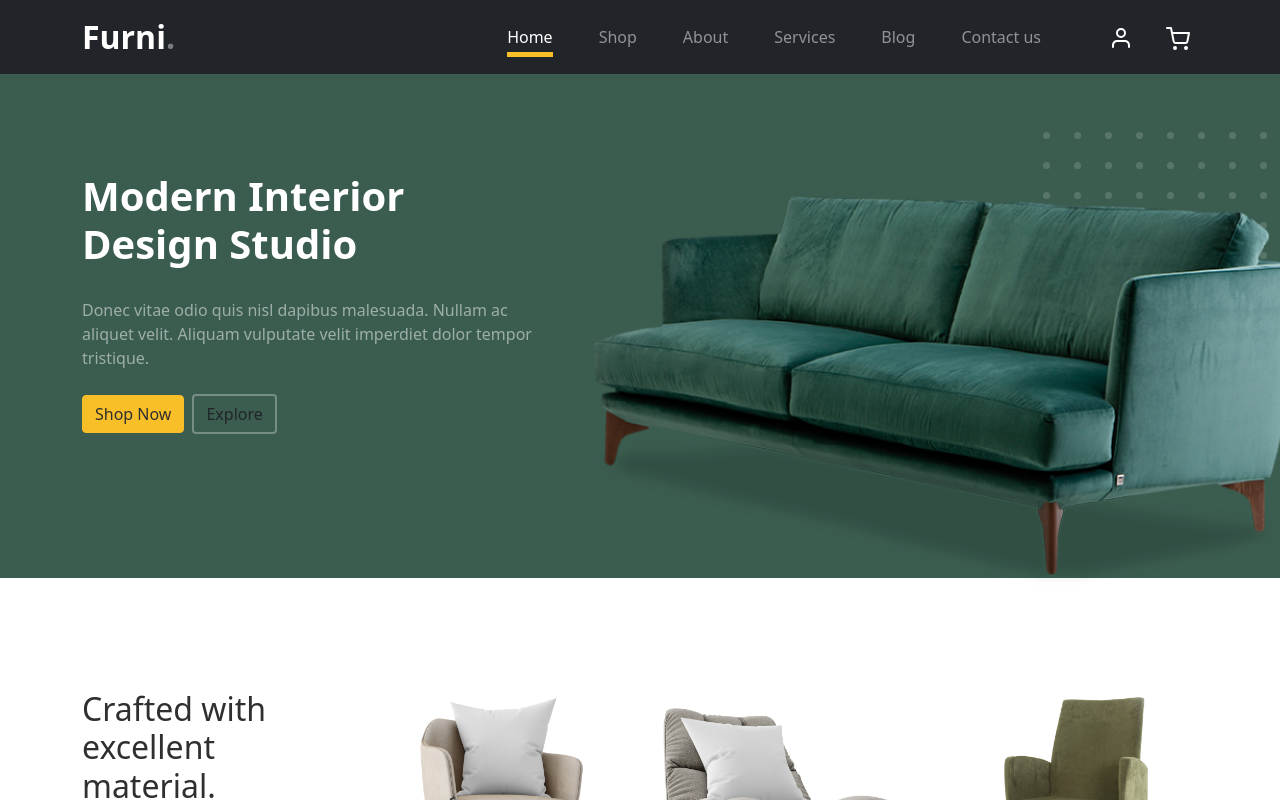
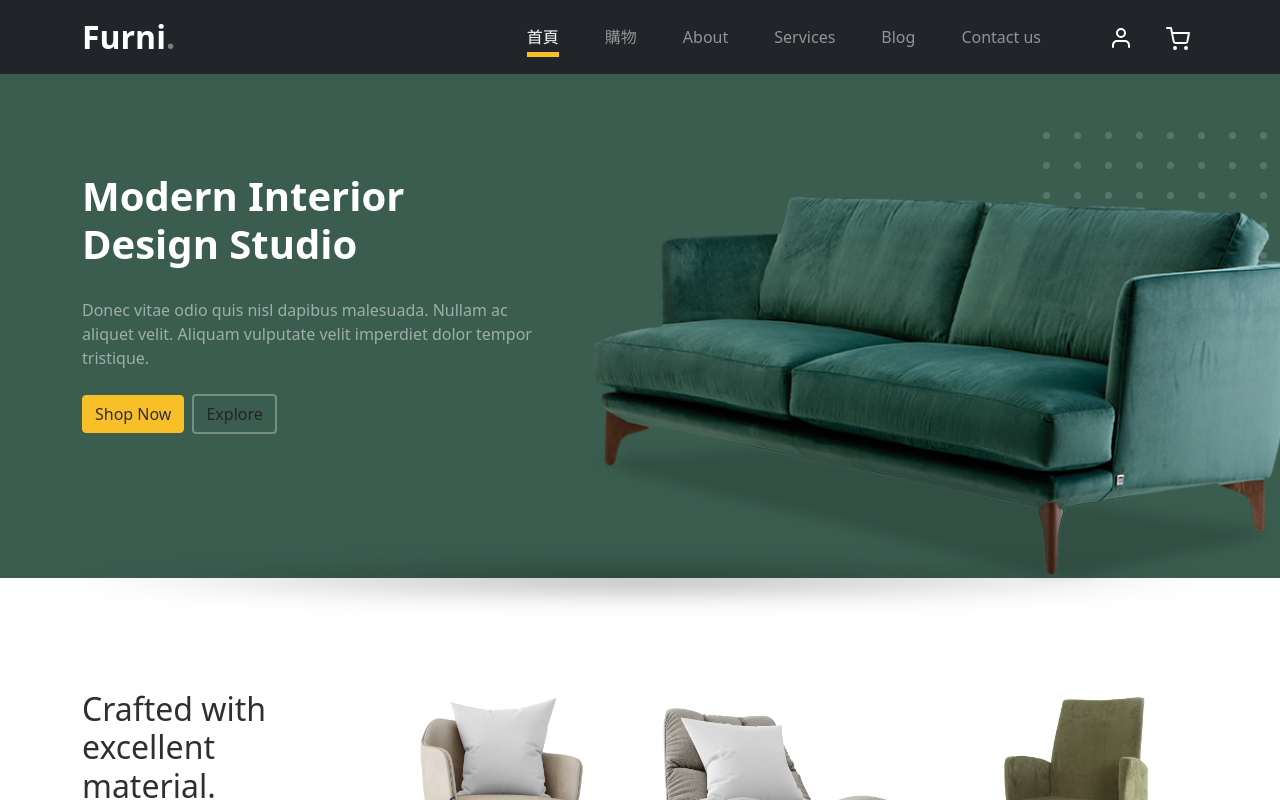
Before and after one commit to Yann5074/GraduationProject, a Vue app in the folder GraduationProjectFrontEnd/: page / in a window 1280 px wide. Shown: the top 800 px of the page. Built offline with nearby package versions, Linux system fonts and the light colour scheme.

Commit message:
修改: hero區塊懸浮樣式[style.css]

```diff
--- a/GraduationProjectFrontEnd/public/asset/css/style.css
+++ b/GraduationProjectFrontEnd/public/asset/css/style.css
@@ -144,8 +144,28 @@ a.more {
 }
 
 .hero {
+  position: relative;
   background: #3b5d50;
   padding: calc(4rem - 30px) 0 0rem 0;
+  z-index: 1;
+}
+
+/* 柔焦投影：一個大橢圓陰影貼在 hero 底部外面 */
+.hero::after {
+  content: "";
+  position: absolute;
+  left: 50%;
+  bottom: -26px;
+  /* 投影離底部的距離 */
+  transform: translateX(-50%);
+  width: min(92%, 1200px);
+  height: 48px;
+  background: radial-gradient(ellipse at center,
+      rgba(0, 0, 0, .28) 0%,
+      rgba(0, 0, 0, 0) 70%);
+  filter: blur(10px);
+  pointer-events: none;
+  z-index: -1;
 }
 
 @media (min-width: 768px) {
--- a/GraduationProjectFrontEnd/src/App.vue
+++ b/GraduationProjectFrontEnd/src/App.vue
@@ -22,9 +22,9 @@ const isActive = (path) => route.path === path
 				<div class="collapse navbar-collapse" id="navbarsFurni">
 					<ul class="custom-navbar-nav navbar-nav ms-auto mb-2 mb-md-0">
 						<li class="nav-item" :class="{ active: isActive('/') }">
-							<RouterLink class="nav-link" to="/">Home</RouterLink>
+							<RouterLink class="nav-link" to="/">首頁</RouterLink>
 						</li>
-						<li class="nav-item" :class="{ active: isActive('/shop') }"><RouterLink class="nav-link" to="/shop">Shop</RouterLink></li>
+						<li class="nav-item" :class="{ active: isActive('/shop') }"><RouterLink class="nav-link" to="/shop">購物</RouterLink></li>
 						<li class="nav-item" :class="{ active: isActive('/about') }"><RouterLink class="nav-link" to="/about">About</RouterLink></li>
 						<li class="nav-item" :class="{ active: isActive('/service') }"><RouterLink class="nav-link" to="/services">Services</RouterLink></li>
 						<li class="nav-item" :class="{ active: isActive('/blog') }"><RouterLink class="nav-link" to="/blog">Blog</RouterLink></li>
--- a/GraduationProjectFrontEnd/src/views/Contact.vue
+++ b/GraduationProjectFrontEnd/src/views/Contact.vue
@@ -12,13 +12,15 @@ onMounted(() => { })
 				<div class="col-lg-5">
 					<div class="intro-excerpt">
 						<h1>Contact</h1>
-						<p class="mb-4">Donec vitae odio quis nisl dapibus malesuada. Nullam ac aliquet velit. Aliquam vulputate velit imperdiet dolor tempor tristique.</p>
-						<p><a href="" class="btn btn-secondary me-2">Shop Now</a><a href="#" class="btn btn-white-outline">Explore</a></p>
+						<p class="mb-4">Donec vitae odio quis nisl dapibus malesuada. Nullam ac aliquet velit. Aliquam
+							vulputate velit imperdiet dolor tempor tristique.</p>
+						<p><a href="" class="btn btn-secondary me-2">Shop Now</a><a href="#"
+								class="btn btn-white-outline">Explore</a></p>
 					</div>
-					<div class="col-lg-7">
-						<div class="hero-img-wrap">
-							<img src="../assets/images/couch.png" class="img-fluid">
-						</div>
+				</div>
+				<div class="col-lg-7">
+					<div class="hero-img-wrap">
+						<img src="../assets/images/couch.png" class="img-fluid">
 					</div>
 				</div>
 			</div>
```
